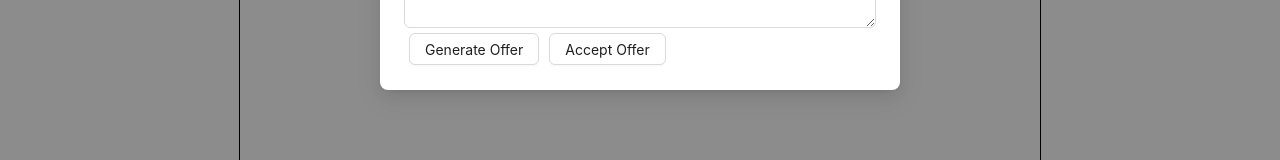
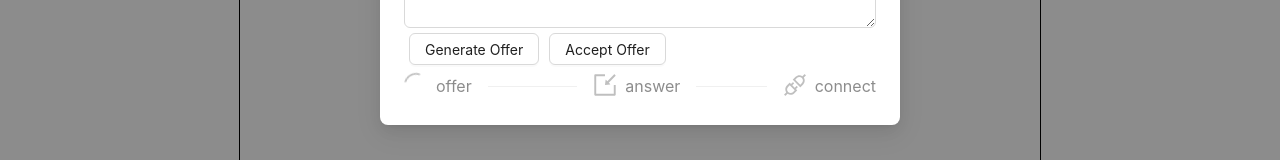
Before and after one commit to Chang-CH/draw2p, a React (Vite) app: page / in a window 1280 px wide. Both pictures are taken after a click on the button "Connect". Shown: the part 222-382 px from the top of the page. Built offline with nearby package versions, Linux system fonts and the light colour scheme.

Commit message:
change: display connection status in modal

```diff
--- a/src/components/WebRTC/index.tsx
+++ b/src/components/WebRTC/index.tsx
@@ -1,8 +1,14 @@
 import { forwardRef, useEffect, useImperativeHandle, useState } from "react";
 import { Buffer } from "buffer";
 import { CanSendMessage } from "../../App";
-import { Button } from "antd";
-import { LinkOutlined } from "@ant-design/icons";
+import { Button, Steps } from "antd";
+import {
+  ApiOutlined,
+  ExportOutlined,
+  ImportOutlined,
+  LinkOutlined,
+  LoadingOutlined,
+} from "@ant-design/icons";
 import Modal from "antd/es/modal/Modal";
 import TextArea from "antd/es/input/TextArea";
 import { STATUS } from "./constants";
@@ -39,13 +45,11 @@ const WebRTC = forwardRef<
     });
 
     connection.ondatachannel = (e) => {
-      // TODO: move to component logger?
       e.channel.onopen = (e) => {
-        console.log("channel open");
         setStatus(STATUS.OPENED);
+        toggleHidden(true);
       };
       e.channel.onclose = (e) => {
-        console.log("channel close");
         setStatus(STATUS.CLOSED);
       };
       e.channel.onmessage = (e) => onMessage(e.data);
@@ -59,13 +63,11 @@ const WebRTC = forwardRef<
     if (!peerConnection) return;
 
     const dc = peerConnection.createDataChannel("draw");
-    // TODO: move to component logger?
     dc.onopen = (e) => {
-      console.log("channel open");
       setStatus(STATUS.OPENED);
+      toggleHidden(true);
     };
     dc.onclose = (e) => {
-      console.log("channel close");
       setStatus(STATUS.CLOSED);
     };
     dc.onmessage = (e) => onMessage(e.data);
@@ -232,6 +234,45 @@ const WebRTC = forwardRef<
             </Button>
           </>
         ) : null}
+        <Steps
+          items={[
+            {
+              title: "offer",
+              status: status >= STATUS.OFFERED ? "finish" : "wait",
+              icon:
+                status === STATUS.INIT ? (
+                  <LoadingOutlined />
+                ) : (
+                  <ExportOutlined />
+                ),
+            },
+            {
+              title: "answer",
+              status: status >= STATUS.ANSWERED ? "finish" : "wait",
+              icon:
+                status === STATUS.OFFERED ? (
+                  <LoadingOutlined />
+                ) : (
+                  <ImportOutlined />
+                ),
+            },
+            {
+              title: "connect",
+              status:
+                status === STATUS.OPENED
+                  ? "finish"
+                  : status === STATUS.CLOSED
+                  ? "error"
+                  : "wait",
+              icon:
+                status === STATUS.ANSWERED ? (
+                  <LoadingOutlined />
+                ) : (
+                  <ApiOutlined />
+                ),
+            },
+          ]}
+        />
       </Modal>
     </>
   );
```
